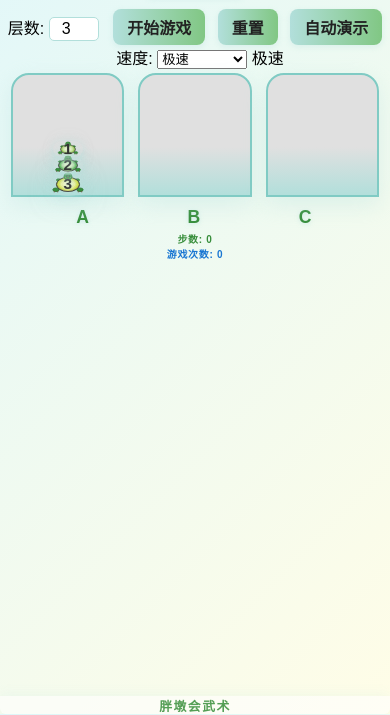
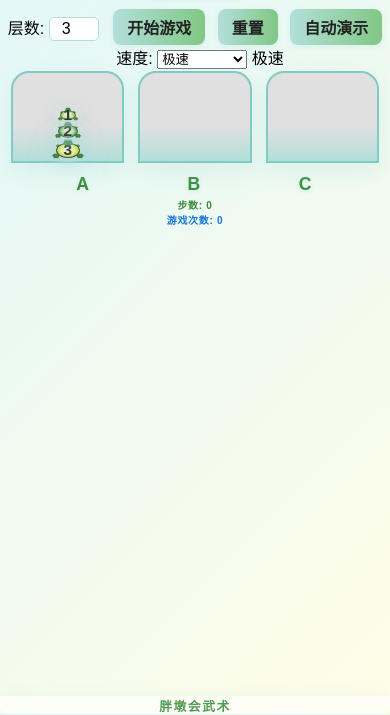
Before and after one commit to xiaodongyin0821/html-, a plain HTML site: page stack_turtles.html in a window 390 px wide. Shown: the part 130-845 px from the top of the page. Drawn offline with Linux system fonts and the light colour scheme.

Commit message:
Update stack_turtles.html

```diff
--- a/stack_turtles.html
+++ b/stack_turtles.html
@@ -437,11 +437,17 @@
             let baseTurtleHeight = 44, baseTurtleMargin = 4, baseLabel = 36;
             let towerHeight = n * baseTurtleHeight + (n-1)*baseTurtleMargin + baseLabel;
             let labelHeight = baseLabel;
+            // ----------- 修改开始 -----------
+            // 手机端优化：当n较小时，塔身高度仍然按最大3层来算，保证乌龟能填满塔身
+            let minNForHeight = 3;
+            let nForHeight = n;
             if (window.innerWidth <= 900) {
                 baseTurtleHeight = 18;
                 baseTurtleMargin = 2;
                 baseLabel = 28;
-                towerHeight = n * baseTurtleHeight + (n-1)*baseTurtleMargin + baseLabel;
+                minNForHeight = 3;
+                nForHeight = Math.max(n, minNForHeight);
+                towerHeight = nForHeight * baseTurtleHeight + (nForHeight-1)*baseTurtleMargin + baseLabel;
                 labelHeight = baseLabel;
             }
             if (window.innerWidth <= 600) {
@@ -449,7 +455,9 @@
                 baseTurtleHeight = 8 * vw;
                 baseTurtleMargin = 1 * vw;
                 baseLabel = 18;
-                towerHeight = n * baseTurtleHeight + (n-1)*baseTurtleMargin + baseLabel;
+                minNForHeight = 3;
+                nForHeight = Math.max(n, minNForHeight);
+                towerHeight = nForHeight * baseTurtleHeight + (nForHeight-1)*baseTurtleMargin + baseLabel;
                 labelHeight = baseLabel;
             }
             if (window.innerWidth <= 400) {
@@ -457,7 +465,9 @@
                 baseTurtleHeight = 6 * vw;
                 baseTurtleMargin = 0.7 * vw;
                 baseLabel = 12;
-                towerHeight = n * baseTurtleHeight + (n-1)*baseTurtleMargin + baseLabel;
+                minNForHeight = 3;
+                nForHeight = Math.max(n, minNForHeight);
+                towerHeight = nForHeight * baseTurtleHeight + (nForHeight-1)*baseTurtleMargin + baseLabel;
                 labelHeight = baseLabel;
             }
             // 塔身高度 = towerHeight - labelHeight
@@ -470,6 +480,7 @@
             let turtleWidth = turtleHeight * 1.8;
             let turtleFont = turtleHeight * 0.4 + 6;
             return {turtleWidth, turtleHeight, turtleFont, margin, labelHeight, towerHeight};
+            // ----------- 修改结束 -----------
         }
 
         function createTowers(n) {
@@ -540,7 +551,9 @@
                 baseTurtleHeight = 18;
                 baseTurtleMargin = 2;
                 baseLabel = 28;
-                towerHeight = n * baseTurtleHeight + (n-1)*baseTurtleMargin + baseLabel;
+                // 手机端优化：塔身高度至少按3层算
+                let nForHeight = Math.max(n, 3);
+                towerHeight = nForHeight * baseTurtleHeight + (nForHeight-1)*baseTurtleMargin + baseLabel;
                 gameHeight = towerHeight + 10;
             }
             if (window.innerWidth <= 600) {
@@ -549,8 +562,18 @@
                 baseTurtleHeight = 8 * vw;
                 baseTurtleMargin = 1 * vw;
                 baseLabel = 18;
-                towerHeight = n * baseTurtleHeight + (n-1)*baseTurtleMargin + baseLabel;
+                let nForHeight = Math.max(n, 3);
+                towerHeight = nForHeight * baseTurtleHeight + (nForHeight-1)*baseTurtleMargin + baseLabel;
                 gameHeight = towerHeight + 4;
+            }
+            if (window.innerWidth <= 400) {
+                let vw = Math.max(window.innerWidth, 240) / 100;
+                baseTurtleHeight = 6 * vw;
+                baseTurtleMargin = 0.7 * vw;
+                baseLabel = 12;
+                let nForHeight = Math.max(n, 3);
+                towerHeight = nForHeight * baseTurtleHeight + (nForHeight-1)*baseTurtleMargin + baseLabel;
+                gameHeight = towerHeight + 2;
             }
             document.querySelectorAll('.tower').forEach(t => t.style.height = towerHeight + 'px');
             document.getElementById('game').style.height = gameHeight + 'px';
```
